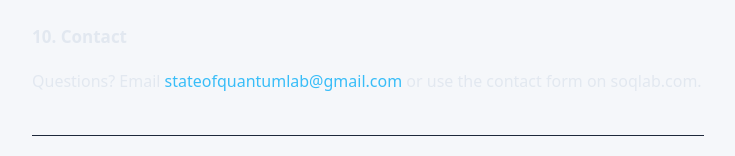
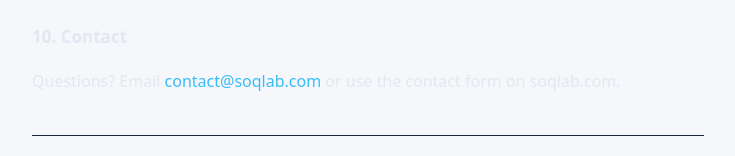
Before and after one commit to soqlab/Q-lab, a Next.js app in the folder frontend/: page /terms in a window 1280 px wide. Shown: the part 1510-1666 px from the top of the page, without its empty margins (272-1007 px from the left). Built offline with nearby package versions, Linux system fonts and the light colour scheme; no server answers.

Commit message:
Replace gmail with contact@soqlab.com across terms, privacy, billing

```diff
--- a/frontend/app/(auth)/privacy/page.tsx
+++ b/frontend/app/(auth)/privacy/page.tsx
@@ -54,7 +54,7 @@ export default function PrivacyPage() {
 
       <section style={{ marginBottom: 28 }}>
         <h2 style={{ fontSize: 17, fontWeight: 600, marginBottom: 8 }}>8. Contact</h2>
-        <p>Email <a href="mailto:stateofquantumlab@gmail.com" style={{ color: "#38bdf8" }}>stateofquantumlab@gmail.com</a> for any privacy-related requests.</p>
+        <p>Email <a href="mailto:contact@soqlab.com" style={{ color: "#38bdf8" }}>contact@soqlab.com</a> for any privacy-related requests.</p>
       </section>
 
       <p style={{ color: "#475569", fontSize: 13, marginTop: 40, borderTop: "1px solid #1e293b", paddingTop: 16 }}>
--- a/frontend/app/(auth)/terms/page.tsx
+++ b/frontend/app/(auth)/terms/page.tsx
@@ -57,7 +57,7 @@ export default function TermsPage() {
 
       <section style={{ marginBottom: 28 }}>
         <h2 style={{ fontSize: 17, fontWeight: 600, marginBottom: 8 }}>10. Contact</h2>
-        <p>Questions? Email <a href="mailto:stateofquantumlab@gmail.com" style={{ color: "#38bdf8" }}>stateofquantumlab@gmail.com</a> or use the contact form on soqlab.com.</p>
+        <p>Questions? Email <a href="mailto:contact@soqlab.com" style={{ color: "#38bdf8" }}>contact@soqlab.com</a> or use the contact form on soqlab.com.</p>
       </section>
 
       <p style={{ color: "#475569", fontSize: 13, marginTop: 40, borderTop: "1px solid #1e293b", paddingTop: 16 }}>
--- a/frontend/app/(main)/billing/page.tsx
+++ b/frontend/app/(main)/billing/page.tsx
@@ -234,7 +234,7 @@ function PlanCard({
           ) : (
             <>
               <a
-                href={`mailto:stateofquantumlab@gmail.com?subject=Interested in Q-Lab ${plan.name} Plan`}
+                href={`mailto:contact@soqlab.com?subject=Interested in Q-Lab ${plan.name} Plan`}
                 className="btn"
                 style={{ display: "flex", justifyContent: "center", textDecoration: "none", background: accentColor, borderColor: accentColor, color: "#fff", width: "100%", boxSizing: "border-box" }}
               >
@@ -662,7 +662,7 @@ function BillingPageInner() {
               </div>
             </div>
             <a
-              href="mailto:stateofquantumlab@gmail.com?subject=Q-Lab Premium Waitlist"
+              href="mailto:contact@soqlab.com?subject=Q-Lab Premium Waitlist"
               className="button"
               style={{
                 background: "#6366f1",
```
